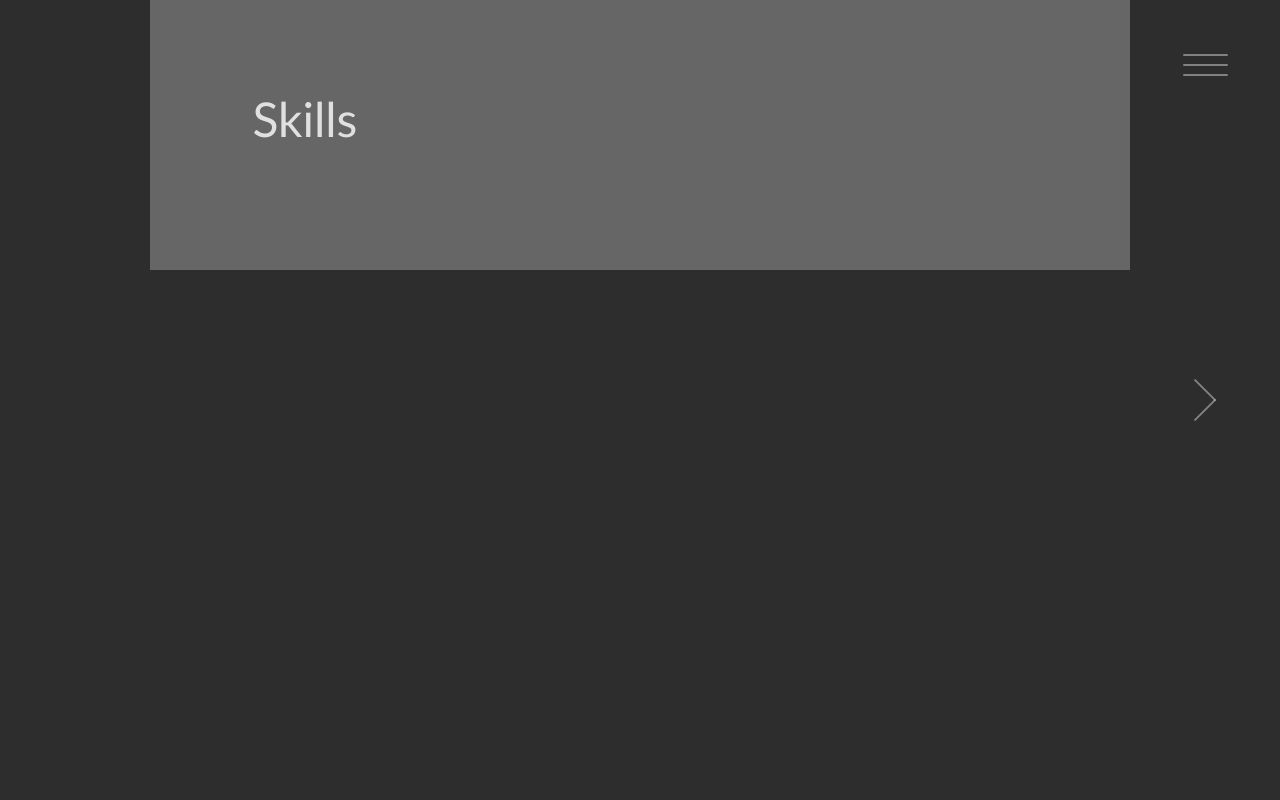
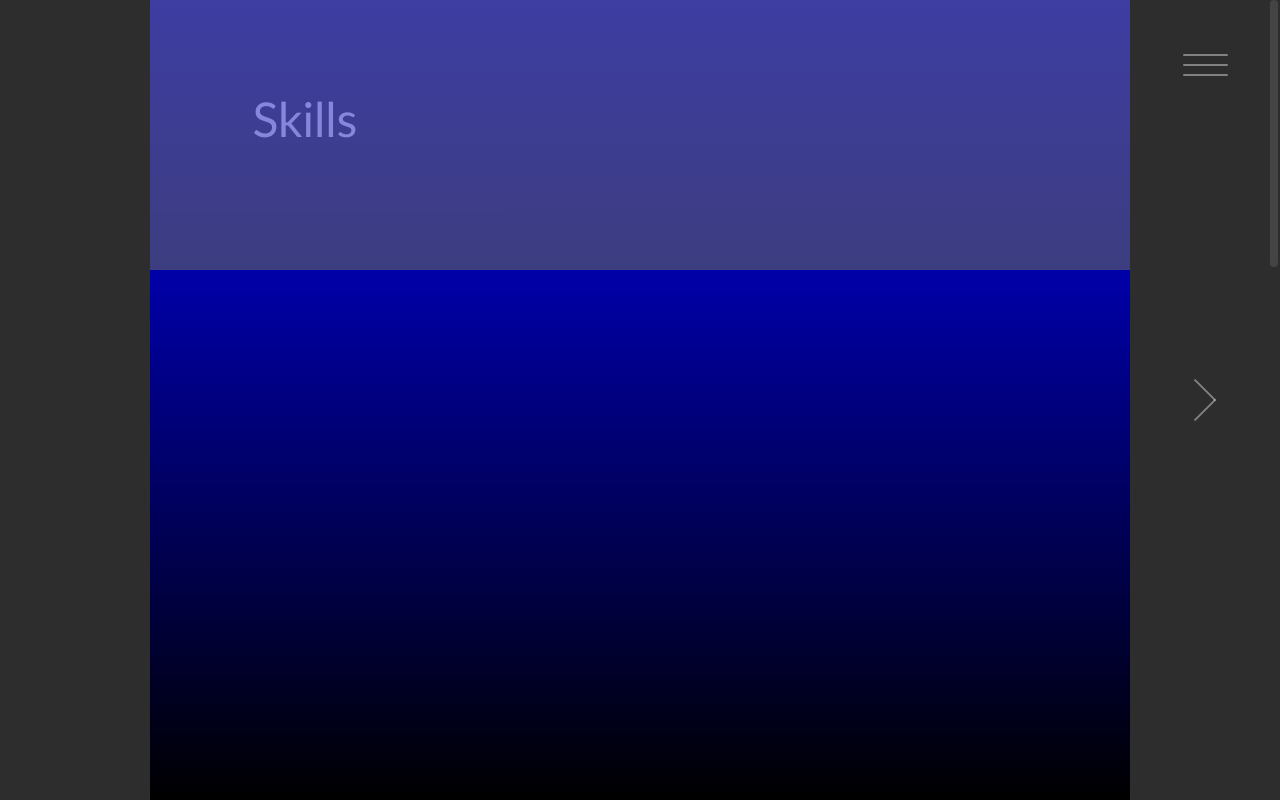
Before and after one commit to Tommydreamer57/react-portfolio, a React (Create React App) app: page / in a window 1280 px wide. Built offline with nearby package versions, Linux system fonts and the light colour scheme.

Commit message:
migrating

```diff
--- a/src/App.css
+++ b/src/App.css
@@ -1,6 +1,7 @@
 .App {
   position: fixed;
-  overflow-y: scroll;
+  overflow-y: auto;
+  overflow-x: hidden;
   top: 0;
   left: 0;
   right: 0;
@@ -18,7 +19,9 @@
 content {
   position: relative;
   margin: 0 150px;
-  background: #999; }
+  background: #999;
+  min-height: 200vh;
+  background-image: linear-gradient(0deg, red, black, blue); }
 
 .content {
   display: flex;
@@ -41,21 +44,25 @@ content {
     line-height: 125%; }
 
 #About {
+  opacity: 0.6;
   background: #555;
   position: absolute;
   transition: left 1s cubic-bezier(0.65, 0.15, 1); }
 
 #Skills {
+  opacity: 0.6;
   background: #666;
   position: absolute;
   transition: left 1s cubic-bezier(0.65, 0.15, 1); }
 
 #Projects {
+  opacity: 0.6;
   background: #777;
   position: absolute;
   transition: left 1s cubic-bezier(0.65, 0.15, 1); }
 
 #Contact {
+  opacity: 0.6;
   background: #888;
   position: absolute;
   transition: left 1s cubic-bezier(0.65, 0.15, 1); }
--- a/src/App.js
+++ b/src/App.js
@@ -16,6 +16,7 @@ import { Route, Switch } from 'react-router-dom';
 class App extends Component {
   constructor() {
     super()
+    this.scroll = 0
     this.state = {
       routes: [
         "",
@@ -43,9 +44,14 @@ class App extends Component {
   }
 
   onScroll = () => {
-    this.setState({
-      scroll: ++this.state.scroll
-    })
+    console.log('scrolling')
+    this.scroll++
+    if (!(this.scroll % 2)) {
+      console.log('setting state')
+      this.setState({
+        scroll: ++this.state.scroll
+      })
+    }
   }
 
   setRoute = current => {
@@ -67,7 +73,7 @@ class App extends Component {
   render() {
     let { previous, selected, next } = this.state
     return (
-      <div className="App" id="App" onScroll={this.onScroll}>
+      <div className="App" id="App" onKeyDown={() => { }}>
         <content>
           <About
             style={previous}
@@ -81,6 +87,7 @@ class App extends Component {
           <Contact
             style={next}
           />
+          <div id="bottom" style={{ position: "absolute", bottom: 0 }} />
         </content>
         <NavButtons
           current={this.state.current}
@@ -92,7 +99,6 @@ class App extends Component {
           toggleMenu={this.toggleMenu}
         />
         <Scrollbar scroll={this.state.scroll} />
-        <div id="bottom" />
       </div>
     );
   }
--- a/src/App.scss
+++ b/src/App.scss
@@ -1,7 +1,8 @@
 
 .App {
   position: fixed;
-  overflow-y: scroll;
+  overflow-y: auto;
+  overflow-x: hidden;
   top: 0;
   left: 0;
   right: 0;
@@ -24,6 +25,8 @@ content {
   position: relative;
   margin: 0 150px;
   background: #999;
+  min-height: 200vh;
+  background-image: linear-gradient(0deg, red, black, blue);
 }
 
 .content {
@@ -51,24 +54,28 @@ content {
 }
 
 #About {
+    opacity: 0.6;
     background: #555;
     position: absolute;
     transition: left 1s cubic-bezier(.65,.150,1);
 }
 
 #Skills {
+    opacity: 0.6;
     background: #666;
     position: absolute;
     transition: left 1s cubic-bezier(.65,.150,1);
 }
 
 #Projects {
+    opacity: 0.6;
     background: #777;
     position: absolute;
     transition: left 1s cubic-bezier(.65,.150,1);
 }
 
 #Contact {
+    opacity: 0.6;
     background: #888;
     position: absolute;
     transition: left 1s cubic-bezier(.65,.150,1);
--- a/src/components/Scrollbar/Scrollbar.js
+++ b/src/components/Scrollbar/Scrollbar.js
@@ -5,14 +5,44 @@ export default class Srollbar extends Component {
     constructor(props) {
         super(props)
         this.state = {
-            scroll: false
+            scroll: true
+        }
+        this.const = {
+            contentHeight: 0,
+            viewHeight: 0
         }
     }
-    componentWillReceiveProps(props) {
-        let contentHeight = document.getElementById('bottom').offsetTop
-        let scrollTop = document.getElementById('App').scrollTop
+    componentDidMount() {
+        // grabbing constants to save on this.const
+        let contentHeight = 0
+
+        function findTallestNode(nodes) {
+            for (let i = nodes.length - 1; i >= 0; i--) {
+                if (nodes[i].scrollHeight && nodes[i].clientHeight) {
+                    let elHeight = Math.max(nodes[i].scrollHeight, nodes[i].clientHeight)
+                    contentHeight = Math.max(contentHeight, elHeight);
+                }
+                if (nodes[i].childNodes.length) findTallestNode(nodes[i].childNodes);
+            }
+        }
+
+        findTallestNode(document.documentElement.childNodes)
+
         let viewHeight = window.innerHeight
 
+        this.const = {
+            contentHeight,
+            viewHeight
+        }
+
+        console.log(this.const)
+        document.getElementById("App").addEventListener('scroll', this.scroll)
+    }
+    scroll = props => {
+        let { contentHeight, viewHeight } = this.const
+        let scrollTop = document.getElementById('App').scrollTop
+
+        // RATIOS:
         // Height / (ViewHeight - 4) === ViewHeight / ContentHeight
         // Top / (ViewHeight - 4) === ScrollTop / ContentHeight
 
@@ -21,13 +51,14 @@ export default class Srollbar extends Component {
         // the ' - 4' accounts for padding around the scrollbar
 
         // css top attribute of the scrollbar
-        let top = scrollTop * (viewHeight - 4) / contentHeight + 2
+        let top = (scrollTop * (viewHeight - 4) / contentHeight) + 2
         // the ' + 2' accounts for padding around the scrollbar
 
-        // console.log('new props')
-        // console.log(height, top)
-        // console.log(contentHeight, scrollTop)
-        // console.log(viewHeight)
+        console.log('new props')
+        console.log(height, contentHeight)
+        console.log(height / contentHeight)
+        console.log(top, scrollTop)
+        console.log(top / scrollTop)
 
         if (contentHeight - viewHeight <= 10) {
             if (this.state.scroll) {
```
